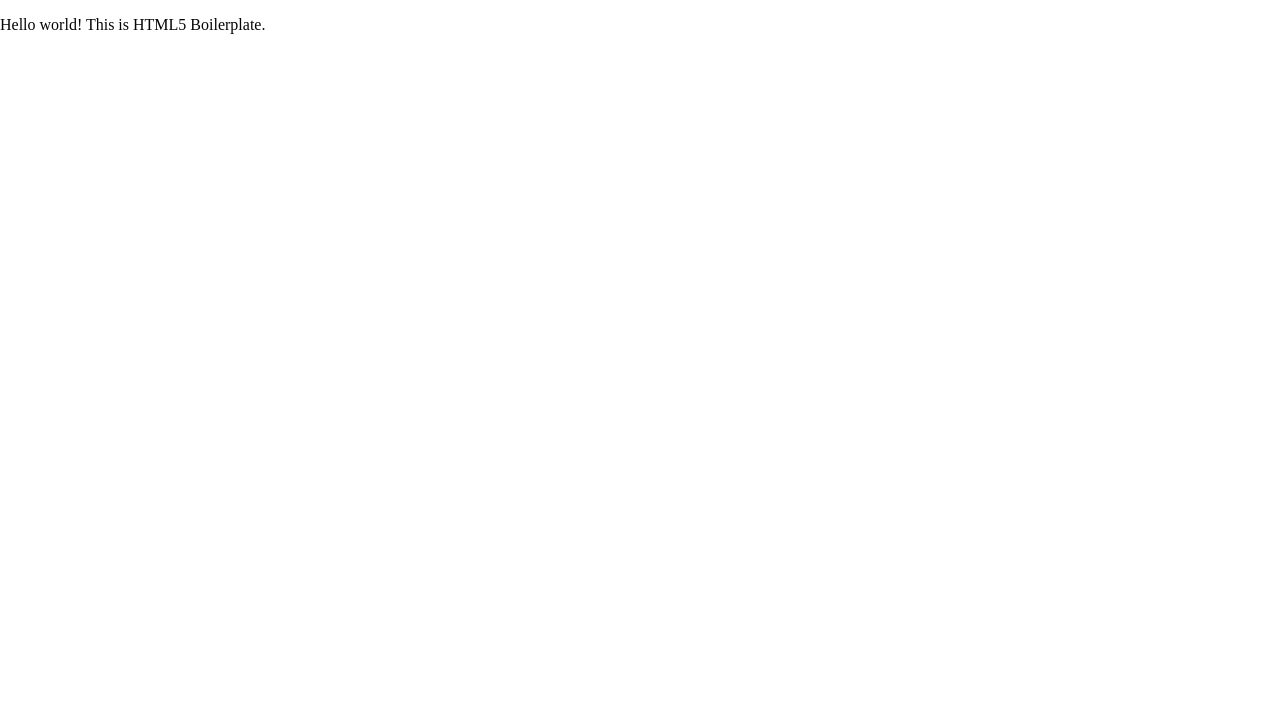
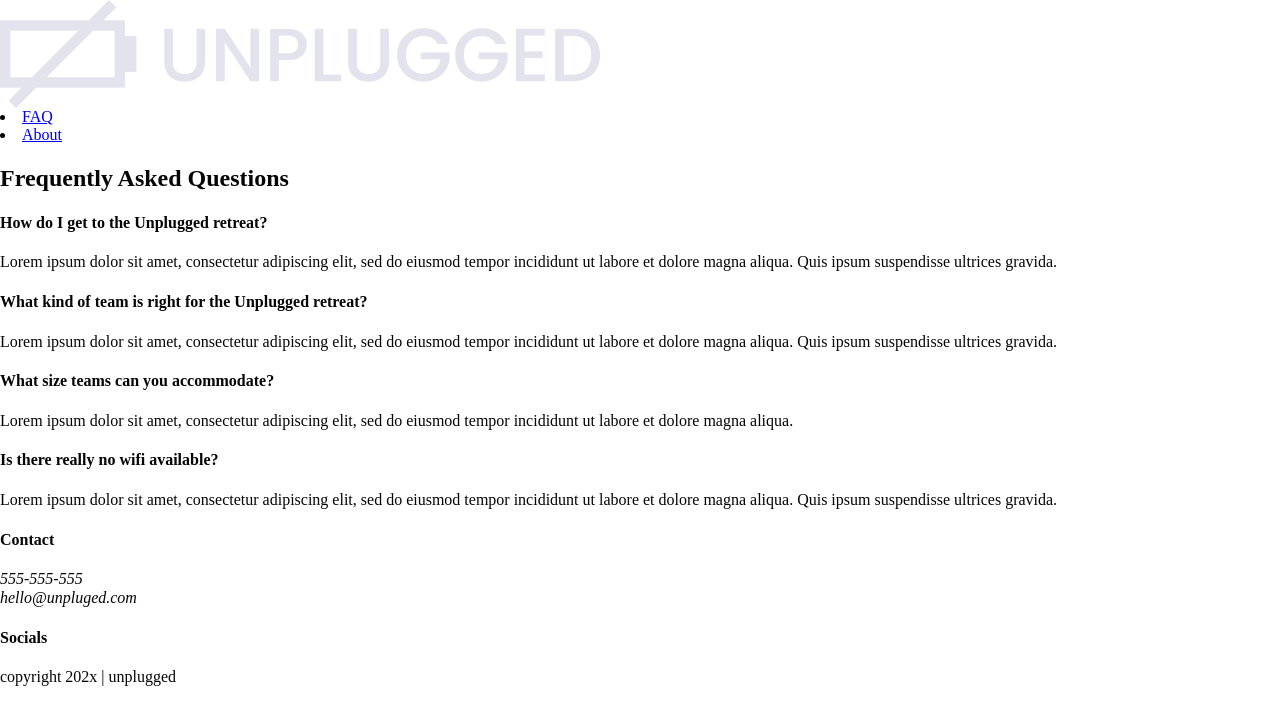
Before and after one commit to konnehmamoud/unpluged-website, a website built with Parcel: page faq/index.html in a window 1280 px wide. Built offline with nearby package versions, Linux system fonts and the light colour scheme; files whose address does not match are found by name.

Commit message:
updated code

```diff
--- a/faq/index.html
+++ b/faq/index.html
@@ -3,7 +3,7 @@
 
 <head>
   <meta charset="utf-8">
-  <title></title>
+  <title> FAQ | unplugged Retreat</title>
   <meta name="description" content="">
   <meta name="viewport" content="width=device-width, initial-scale=1">
 
@@ -24,8 +24,82 @@
 
 <body>
 
-  <!-- Add your site or application content here -->
-  <p>Hello world! This is HTML5 Boilerplate.</p>
+  <header>
+    <div class="content-wrapper">
+      <div class="log">
+        <a href="#"><img src="/img/logo.png" alt="log"></a>
+      </div>
+
+    <div class="header-divider">
+    <nav>
+      <li><a href="index.html" target="_blank"> FAQ</a></li>
+      <li><a href="../about/index.html" target="_blank"> About</a></li>
+    </nav>
+  </div>
+  </div>
+  </header>
+<main class="faq">
+  <div class="content-wrapper">
+    <h2>Frequently Asked Questions</h2>
+    <div class="faq-content">
+      <h4>How do I get to the Unplugged retreat?</h4>
+      <p>Lorem ipsum dolor sit amet, consectetur adipiscing elit, sed do eiusmod tempor incididunt ut labore et dolore magna aliqua. Quis ipsum suspendisse ultrices gravida.</p>
+    </div>
+    <div class="faq-content">
+      <h4>What kind of team is right for the Unplugged retreat?</h4>
+      <p>
+        Lorem ipsum dolor sit amet, consectetur adipiscing elit, sed do eiusmod tempor incididunt ut labore et dolore magna aliqua. Quis ipsum suspendisse ultrices gravida.
+      </p>
+    </div>
+    <div class="faq-content">
+      <h4>What size teams can you accommodate?</h4>
+      <p>
+        Lorem ipsum dolor sit amet, consectetur adipiscing elit, sed do eiusmod tempor incididunt ut labore et dolore magna aliqua.
+      </p>
+    </div>
+    <div class="faq-content">
+      <h4>Is there really no wifi available?
+      </h4>
+      <p>Lorem ipsum dolor sit amet, consectetur adipiscing elit, sed do eiusmod tempor incididunt ut labore et dolore magna aliqua. Quis ipsum suspendisse ultrices gravida.
+      </p>
+    </div>
+
+  </div>
+
+</main>
+<footer>
+<div class="content-wrapper">
+  <div class="footer-content">
+    <div class="contact">
+   <h4> Contact</h4>
+   <address>
+    <p> 555-555-555 <br>
+      hello@unpluged.com
+    </p>
+   </address>
+    </div>
+    <div class="socials">
+    <h4> Socials</h4>
+    <div class="social-icons">
+      <p>
+        <a href=""></a>
+      </p>
+      <p>
+        <a href=""></a>
+      </p>
+      <p>
+        <a href=""></a>
+      </p>
+    </div>
+    </div>
+    <div class="copyright">
+      <p>copyright 202x | unplugged</p>
+    </div>
+  </div>
+
+</div>
+
+</footer>
   <script src="js/vendor/modernizr-3.11.2.min.js"></script>
   <script src="js/plugins.js"></script>
   <script src="js/main.js"></script>
```
